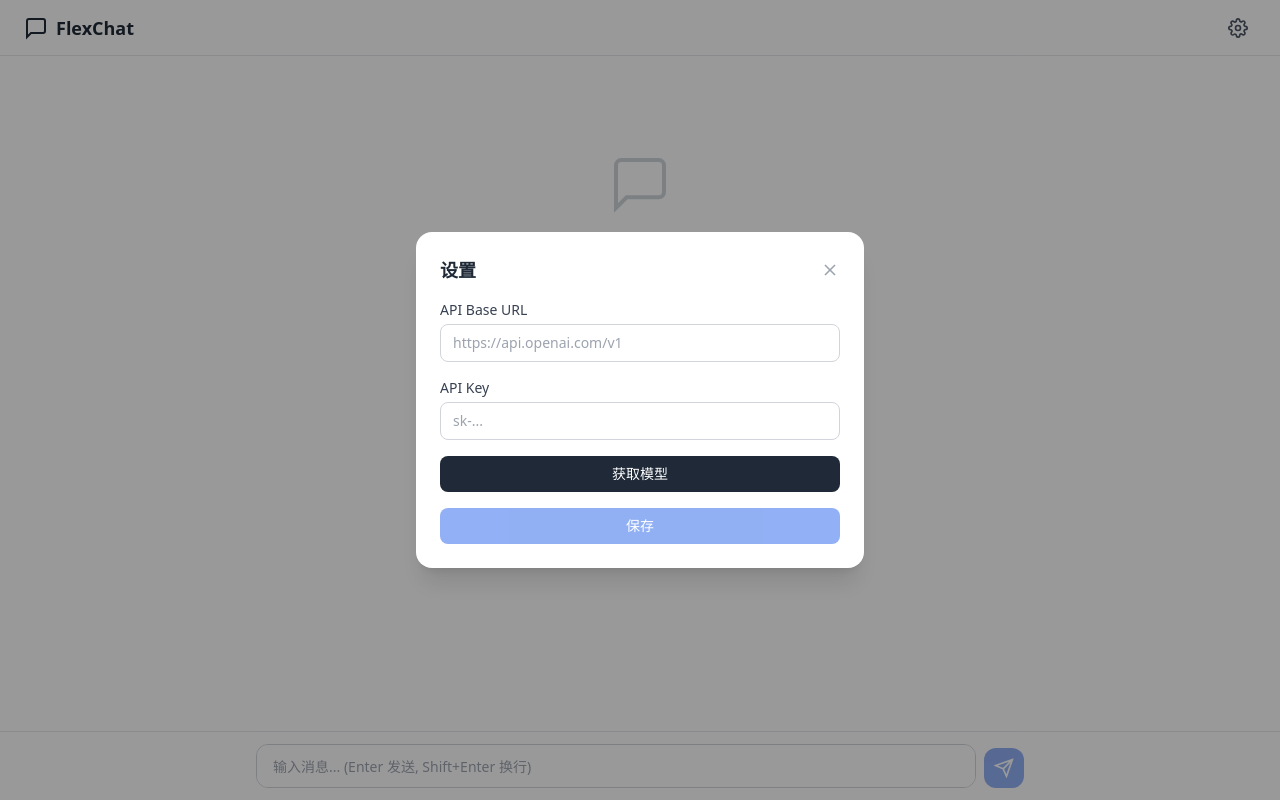
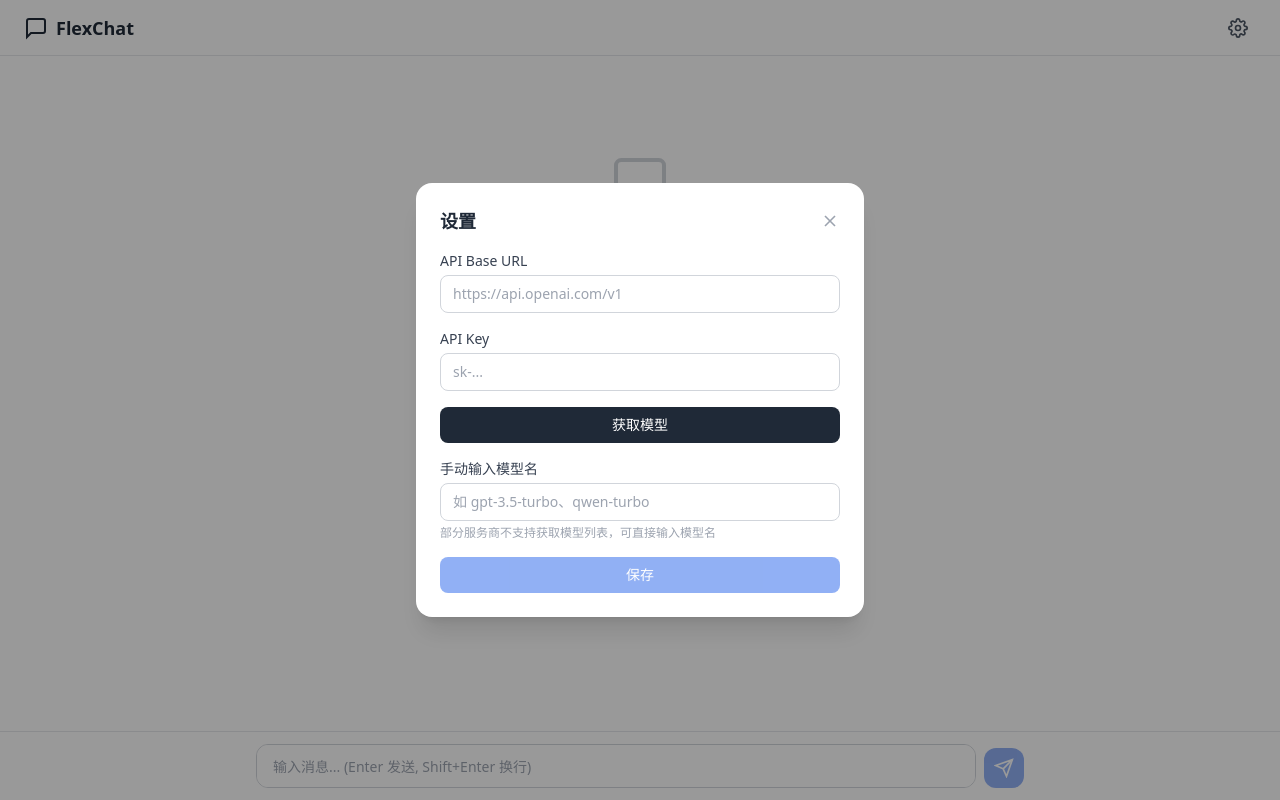
Before and after one commit to iQOO110/FlexChat, a React (Vite) app: page / in a window 1280 px wide. Built offline with nearby package versions, Linux system fonts and the light colour scheme.

Commit message:
更新 SettingsModal.jsx

```diff
--- a/src/components/SettingsModal.jsx
+++ b/src/components/SettingsModal.jsx
@@ -3,20 +3,18 @@ import { useSettings } from '../context/SettingsContext'
 
 export default function SettingsModal({ onClose }) {
   const {
-    baseUrl,
-    setBaseUrl,
-    apiKey,
-    setApiKey,
-    selectedModel,
-    setSelectedModel,
-    models,
-    setModels,
+    baseUrl, setBaseUrl,
+    apiKey, setApiKey,
+    selectedModel, setSelectedModel,
+    models, setModels,
   } = useSettings()
 
   const [tempBaseUrl, setTempBaseUrl] = useState(baseUrl)
   const [tempApiKey, setTempApiKey] = useState(apiKey)
+  const [tempModel, setTempModel] = useState(selectedModel)
   const [loading, setLoading] = useState(false)
   const [error, setError] = useState('')
+  const [showManual, setShowManual] = useState(false)
 
   // ==================== 获取模型 ====================
   const handleFetchModels = async () => {
@@ -26,6 +24,8 @@ export default function SettingsModal({ onClose }) {
     }
     setLoading(true)
     setError('')
+    setModels([])
+
     try {
       const res = await fetch('/api/v1/models', {
         method: 'POST',
@@ -33,16 +33,21 @@ export default function SettingsModal({ onClose }) {
         body: JSON.stringify({ baseUrl: tempBaseUrl, apiKey: tempApiKey }),
       })
       const json = await res.json()
-      if (json.code === 200 && Array.isArray(json.data)) {
+
+      if (json.code === 200 && Array.isArray(json.data) && json.data.length > 0) {
         setModels(json.data)
-        if (json.data.length > 0 && !json.data.includes(selectedModel)) {
-          setSelectedModel(json.data[0])
+        if (!json.data.includes(tempModel)) {
+          setTempModel(json.data[0])
         }
+        setError('')
       } else {
-        setError(json.message || '获取模型失败')
+        // 获取失败 — 提示用户可手动输入
+        setError(`获取失败（${json.code}）：${json.message || '未知错误'}。可点下方「手动输入模型名」`)
+        setShowManual(true)
       }
     } catch (e) {
       setError('网络错误: ' + e.message)
+      setShowManual(true)
     } finally {
       setLoading(false)
     }
@@ -52,67 +57,55 @@ export default function SettingsModal({ onClose }) {
   const handleSave = () => {
     setBaseUrl(tempBaseUrl)
     setApiKey(tempApiKey)
+    setSelectedModel(tempModel)
     onClose()
   }
 
   return (
-    // 遮罩层
     <div
       className="fixed inset-0 z-50 flex items-center justify-center bg-black/40"
       onClick={onClose}
     >
-      {/* 弹窗主体 */}
       <div
-        className="bg-white rounded-2xl shadow-xl w-full max-w-md mx-4 p-6"
+        className="bg-white rounded-2xl shadow-xl w-full max-w-md mx-4 p-6 max-h-[90vh] overflow-y-auto"
         onClick={(e) => e.stopPropagation()}
       >
-        {/* 标题栏 */}
+        {/* 标题 */}
         <div className="flex items-center justify-between mb-4">
           <h2 className="text-lg font-semibold text-gray-800">设置</h2>
           <button
             onClick={onClose}
             className="text-gray-400 hover:text-gray-600 transition-colors"
           >
-            <svg
-              className="w-5 h-5"
-              viewBox="0 0 24 24"
-              fill="none"
-              stroke="currentColor"
-              strokeWidth="2"
-            >
+            <svg className="w-5 h-5" viewBox="0 0 24 24" fill="none" stroke="currentColor" strokeWidth="2">
               <line x1="18" y1="6" x2="6" y2="18" />
               <line x1="6" y1="6" x2="18" y2="18" />
             </svg>
           </button>
         </div>
 
-        {/* 表单 */}
         <div className="space-y-4">
           {/* Base URL */}
           <div>
-            <label className="block text-sm font-medium text-gray-700 mb-1">
-              API Base URL
-            </label>
+            <label className="block text-sm font-medium text-gray-700 mb-1">API Base URL</label>
             <input
               type="text"
               value={tempBaseUrl}
               onChange={(e) => setTempBaseUrl(e.target.value)}
               placeholder="https://api.openai.com/v1"
-              className="w-full px-3 py-2 border border-gray-300 rounded-lg text-sm focus:outline-none focus:ring-2 focus:ring-blue-500 focus:border-transparent"
+              className="w-full px-3 py-2 border border-gray-300 rounded-lg text-sm focus:outline-none focus:ring-2 focus:ring-blue-500"
             />
           </div>
 
           {/* API Key */}
           <div>
-            <label className="block text-sm font-medium text-gray-700 mb-1">
-              API Key
-            </label>
+            <label className="block text-sm font-medium text-gray-700 mb-1">API Key</label>
             <input
               type="password"
               value={tempApiKey}
               onChange={(e) => setTempApiKey(e.target.value)}
               placeholder="sk-..."
-              className="w-full px-3 py-2 border border-gray-300 rounded-lg text-sm focus:outline-none focus:ring-2 focus:ring-blue-500 focus:border-transparent"
+              className="w-full px-3 py-2 border border-gray-300 rounded-lg text-sm focus:outline-none focus:ring-2 focus:ring-blue-500"
             />
           </div>
 
@@ -120,38 +113,57 @@ export default function SettingsModal({ onClose }) {
           <button
             onClick={handleFetchModels}
             disabled={loading}
-            className="w-full px-4 py-2 bg-gray-800 text-white rounded-lg text-sm font-medium hover:bg-gray-700 disabled:opacity-50 disabled:cursor-not-allowed transition-colors"
+            className="w-full px-4 py-2 bg-gray-800 text-white rounded-lg text-sm font-medium hover:bg-gray-700 disabled:opacity-50 transition-colors"
           >
             {loading ? '获取中...' : '获取模型'}
           </button>
 
-          {/* 错误提示 */}
-          {error && <p className="text-sm text-red-500">{error}</p>}
+          {/* 错误提示（红色背景，手机上醒目） */}
+          {error && (
+            <div className="px-3 py-2 bg-red-50 border border-red-200 rounded-lg">
+              <p className="text-sm text-red-600 break-all">{error}</p>
+            </div>
+          )}
 
-          {/* 模型下拉 */}
-          {models.length > 0 && (
+          {/* 模型下拉（获取成功时显示） */}
+          {models.length > 0 && !showManual && (
+            <div>
+              <label className="block text-sm font-medium text-gray-700 mb-1">选择模型</label>
+              <select
+                value={tempModel}
+                onChange={(e) => setTempModel(e.target.value)}
+                className="w-full px-3 py-2 border border-gray-300 rounded-lg text-sm focus:outline-none focus:ring-2 focus:ring-blue-500 bg-white"
+              >
+                {models.map((m) => (
+                  <option key={m} value={m}>{m}</option>
+                ))}
+              </select>
+            </div>
+          )}
+
+          {/* 手动输入模型（获取失败时显示） */}
+          {(showManual || models.length === 0) && (
             <div>
               <label className="block text-sm font-medium text-gray-700 mb-1">
-                选择模型
+                手动输入模型名
               </label>
-              <select
-                value={selectedModel}
-                onChange={(e) => setSelectedModel(e.target.value)}
-                className="w-full px-3 py-2 border border-gray-300 rounded-lg text-sm focus:outline-none focus:ring-2 focus:ring-blue-500 focus:border-transparent bg-white"
-              >
-                {models.map((m) => (
-                  <option key={m} value={m}>
-                    {m}
-                  </option>
-                ))}
-              </select>
+              <input
+                type="text"
+                value={tempModel}
+                onChange={(e) => setTempModel(e.target.value)}
+                placeholder="如 gpt-3.5-turbo、qwen-turbo"
+                className="w-full px-3 py-2 border border-gray-300 rounded-lg text-sm focus:outline-none focus:ring-2 focus:ring-blue-500"
+              />
+              <p className="text-xs text-gray-400 mt-1">
+                部分服务商不支持获取模型列表，可直接输入模型名
+              </p>
             </div>
           )}
 
           {/* 保存按钮 */}
           <button
             onClick={handleSave}
-            disabled={!tempBaseUrl || !tempApiKey || !selectedModel}
+            disabled={!tempBaseUrl || !tempApiKey || !tempModel}
             className="w-full px-4 py-2 bg-blue-600 text-white rounded-lg text-sm font-medium hover:bg-blue-500 disabled:opacity-50 disabled:cursor-not-allowed transition-colors"
           >
             保存
```
